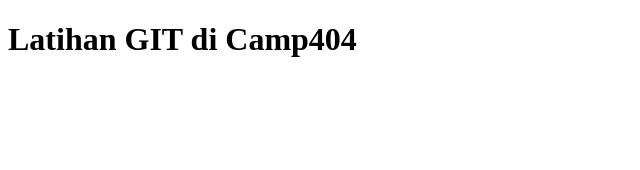
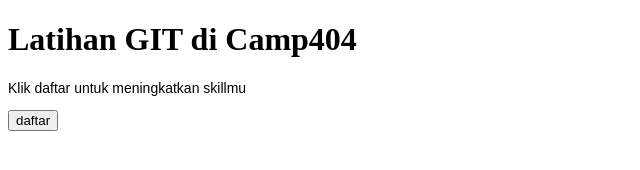
Before and after one commit to raihannissa123/latihan1GIT, a plain HTML site: page index.html in a window 1280 px wide. Shown: the whole page, without its empty margins (0-640 px from the left). Drawn offline with Linux system fonts and the light colour scheme.

Commit message:
menambahkan index.html dari komputer

```diff
--- a/index.html
+++ b/index.html
@@ -4,9 +4,12 @@
     <meta charset="UTF-8">
     <meta http-equiv="X-UA-Compatible" content="IE=edge">
     <meta name="viewport" content="width=device-width, initial-scale=1.0">
+    <link rel="stylesheet" href="style.css">
     <title>Latihan GIT</title>
 </head>
 <body>
     <h1>Latihan GIT di Camp404</h1>
+    <p>Klik daftar untuk meningkatkan skillmu</p>
+    <button>daftar</button>
 </body>
 </html>
```
